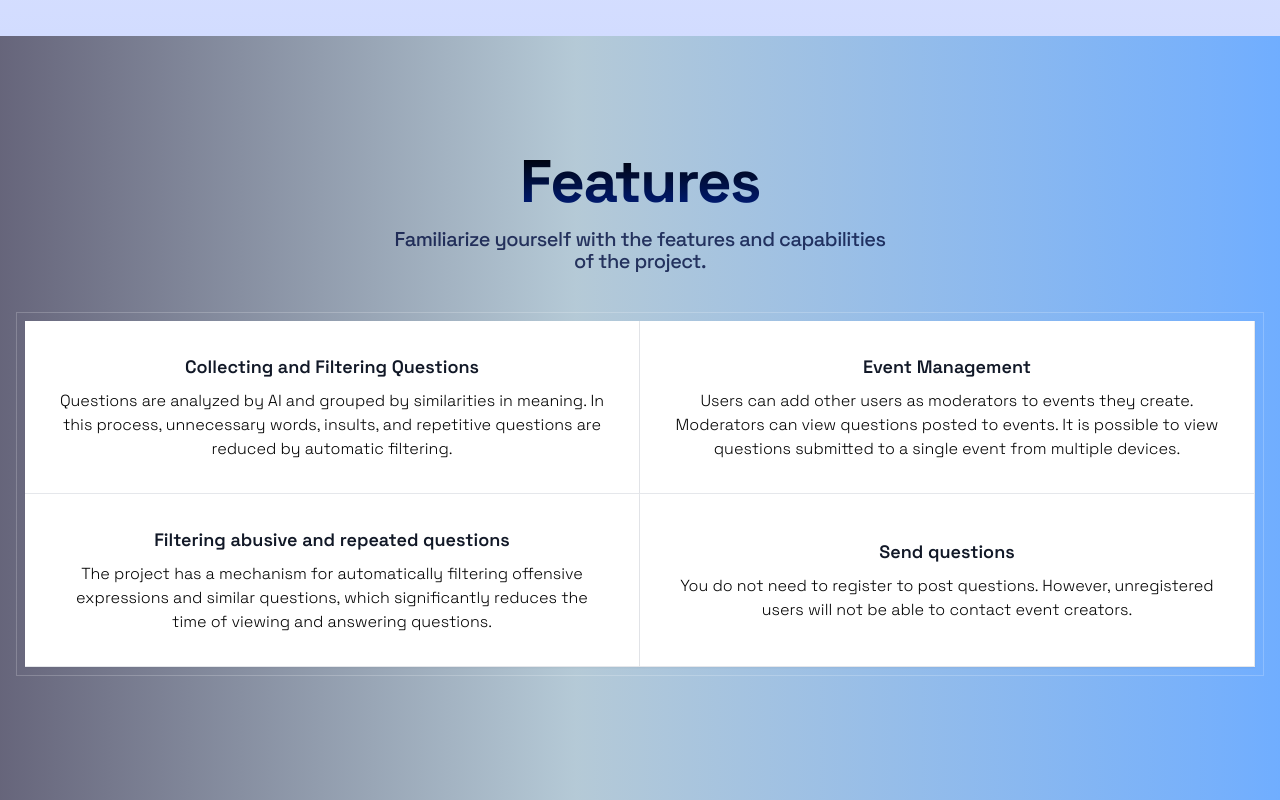
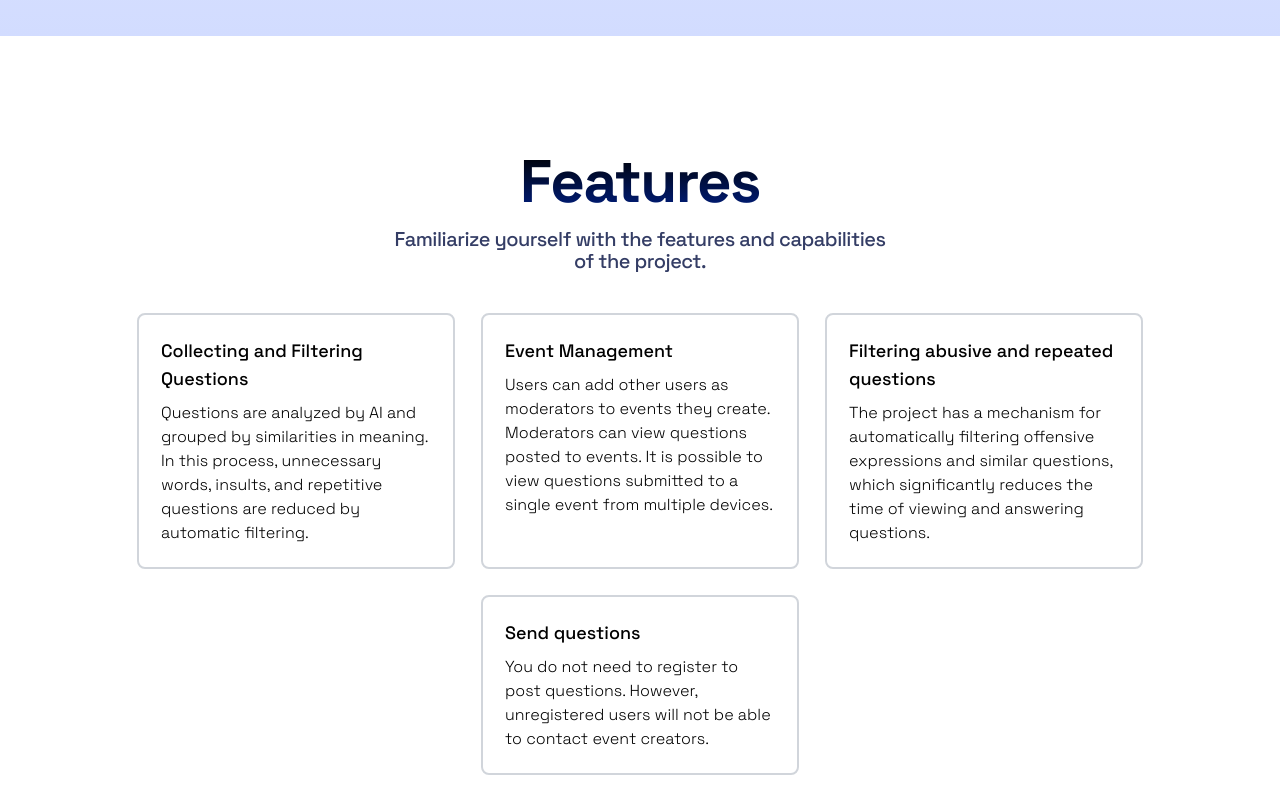
Before and after one commit to rustammdev/vue-quick-test-template, a Vue app: page / in a window 1280 px wide. Shown: the part 1880-2680 px from the top of the page. Built offline with nearby package versions, Linux system fonts and the light colour scheme.

Commit message:
features

```diff
--- a/src/components/Features.vue
+++ b/src/components/Features.vue
@@ -24,33 +24,37 @@ const features = [
 </script>
 
 <template>
-  <section class="pt-24 px-4 pb-[100px] gradient">
+  <section class="pt-24 px-4 pb-[100px]">
     <div class="md:container mx-auto lg:px-0">
+      <div class="flex flex-col justify-start">
         <h2
           class="text-center font-bold text-3xl md:text-[50px] md:leading-[60px] tracking-tight bg-gradient-to-b from-black to-[#001E80] text-transparent bg-clip-text mt-5 w-[80%] mx-auto lg:w-full lg:text-6xl">
           Features
         </h2>
         <p
-        class="text-center text-[18px] lg:text-[20px] leading-[22px] tracking-tight text-[#010D3E]/80 mt-4 w-[80%] mx-auto font-medium max-w-lg">
-        Familiarize yourself with the features and capabilities of the
-        project.
+          class="md:w-full text-[18px] lg:text-[20px] leading-[22px] tracking-tight text-[#010D3E]/80 mt-4 w-[90%] text-center mx-auto font-medium max-w-lg">
+          Familiarize yourself with the features and capabilities of
+          the project.
         </p>
+      </div>
 
-      <div class="grid md:mb-12 md:grid-cols-2 mt-10 border border-white/20 p-2">
-        <figure
+      <figure class="flex flex-wrap gap-6 justify-center mt-10">
+        <!-- card -->
+        <blockquote
           v-for="(feature, index) in features"
           :key="index"
-          class="flex shadow-sm flex-col justify-center items-center text-center bg-white border-b md:border-e px-6 py-10 md:p-6 lg:p-8 cursor-pointer">
-          <blockquote class="max-w-lg lg:max-w-2xl">
-            <h3 class="text-lg font-semibold text-gray-900">
+          class="relative p-6 max-w-xs flex-none w-full md:w-1/2 border border-transparent rounded-lg">
+          <div
+            class="absolute inset-0 border-2 border-gray-300 rounded-lg flex items-center justify-center"></div>
+
+          <h3 class="font-medium text-lg mb-2">
             {{ feature.title }}
           </h3>
-            <p class="mt-2 lg:text-[16px]">
+          <p class="text-base">
             {{ feature.description }}
           </p>
         </blockquote>
       </figure>
-      </div>
     </div>
   </section>
 </template>
--- a/src/components/Header.vue
+++ b/src/components/Header.vue
@@ -30,7 +30,7 @@ import ArrowIcon from "../assets/ArrowRIght.vue";
 
           <nav
             class="hidden md:flex gap-6 text-black/60 items-center">
-            <a href="#" class="hover:text-black transition-all font-medium">About</a>
+            <a href="#about" class="hover:text-black transition-all font-medium">About</a>
             <a href="#" class="hover:text-black transition-all font-medium">Features</a>
             <a href="#" class="hover:text-black transition-all font-medium">Updates</a>
             <a href="#" class="hover:text-black transition-all font-medium">Pricing</a>
--- a/src/components/Pricing.vue
+++ b/src/components/Pricing.vue
@@ -13,7 +13,6 @@
 
       <div
         class="flex flex-col items-center lg:flex-row lg:items-end justify-center px-10 md:px-0">
-        <!-- Pricing card -->
         <div
           v-for="(plan, index) in pricing"
           :key="index"
@@ -94,7 +93,7 @@ const pricing = [
     features: [
       "Access to basic Q&A features",
       "Limited AI-powered analysis",
-      "1 event per month",
+      "One event per month",
       "Email support",
       "Community access",
     ],
@@ -117,7 +116,7 @@ const pricing = [
   },
   {
     plan: "Business",
-    price: "$299",
+    price: "$99",
     active: true,
     popular: true,
     description: "For businesses that need advanced capabilities.",
--- a/tailwind.config.js
+++ b/tailwind.config.js
@@ -5,10 +5,11 @@ module.exports = {
     extend: {
       backgroundImage: {
         "login-bg": "url('/src/assets/loginbg.jpg')",
+        "features-bg": "url('/src/assets/abstract-1.webp')",
       },
     },
   },
   variants: {
     extend: {},
-  }
+  },
 };
```
Lines whose indentation alone changed are shown as unchanged.
